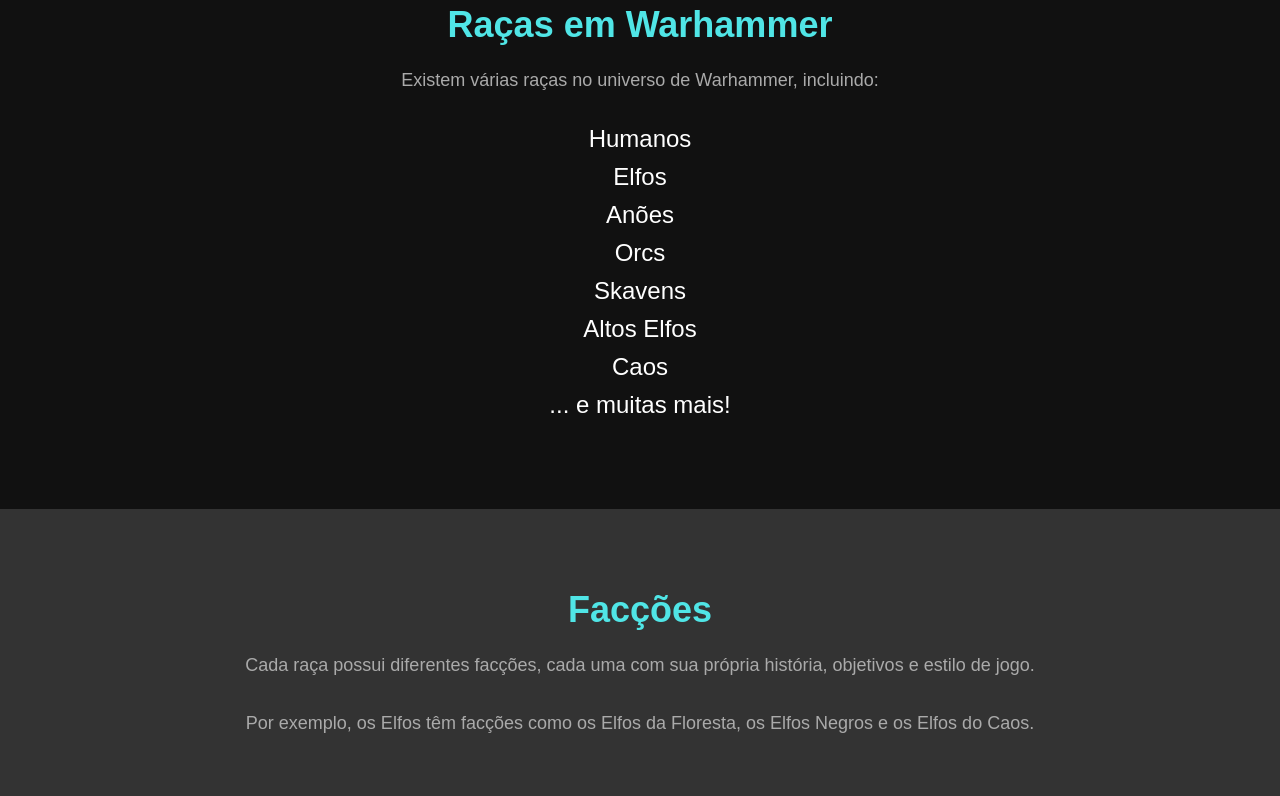
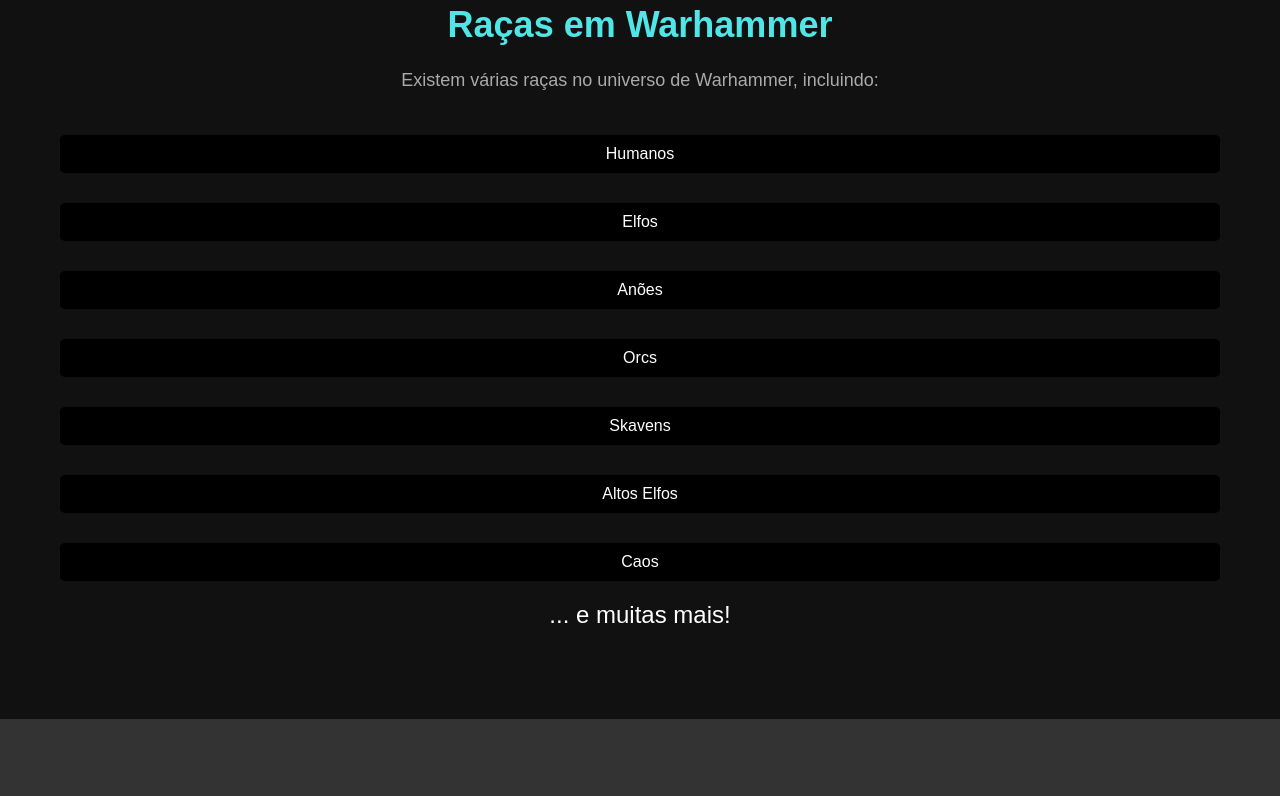
Before and after one commit to Matheus904-12/Warhammer-Pro, a plain HTML site: page index.html in a window 1280 px wide. Shown: the part 1620-2416 px from the top of the page. Drawn offline with nearby package versions, Linux system fonts and the light colour scheme.

Commit message:
até amanhã

```diff
--- a/index.html
+++ b/index.html
@@ -56,16 +56,17 @@
             <h2>Raças em Warhammer</h2>
             <p>Existem várias raças no universo de Warhammer, incluindo:</p>
             <ul>
-                <li>Humanos</li>
-                <li>Elfos</li>
-                <li>Anões</li>
-                <li>Orcs</li>
-                <li>Skavens</li>
-                <li>Altos Elfos</li>
-                <li>Caos</li>
+                <li><button onclick="mostrarModelo('humano')">Humanos</button></li>
+                <li><button onclick="mostrarModelo('elfo')">Elfos</button></li>
+                <li><button onclick="mostrarModelo('anao')">Anões</button></li>
+                <li><button onclick="mostrarModelo('orc')">Orcs</button></li>
+                <li><button onclick="mostrarModelo('skaven')">Skavens</button></li>
+                <li><button onclick="mostrarModelo('alto-elfo')">Altos Elfos</button></li>
+                <li><button onclick="mostrarModelo('caos')">Caos</button></li>
                 <li>... e muitas mais!</li>
             </ul>
         </div>
+        <model-viewer id="model-viewer" src="textures/" alt=""></model-viewer>
     </section>
 
     <section id="factions" class="section-gray">
@@ -229,7 +230,7 @@
                 <div class="card">
                     <div class="card-inner">
                         <div class="card-front">
-                            <img src="img/image1.jpg" alt="Imagem 1">
+                            <img src="img/galeria3.jpg" alt="Imagem 1">
                         </div>
                         <div class="card-back">
                             <p>Descrição da Imagem 1</p>
@@ -271,6 +272,9 @@
 
     <script src="script.js"></script>
     <script type="text/javascript" src="vanilla-tilt.js"></script>
+    <script src="https://threejs.org/build/three.js"></script>
+    <script nomodule src="https://unpkg.com/@google/model-viewer/dist/model-viewer-legacy.js"></script>
+
 </body>
 </body>
 </html>
--- a/script.js
+++ b/script.js
@@ -51,3 +51,23 @@ document.getElementById("loginForm").addEventListener("submit", function(event)
     // Exemplo simples para exibir a mensagem
     document.getElementById("registrationMessage").textContent = "Usuário cadastrado com sucesso!";
 });
+
+function mostrarModelo(raça) {
+    const modelViewer = document.getElementById('model-viewer');
+    switch (raça) {
+        case 'humano':
+            modelViewer.src = 'caminho/para/modelo/humano.glb';
+            modelViewer.alt = 'Modelo de Humano';
+            break;
+        case 'elfo':
+            modelViewer.src = 'caminho/para/modelo/elfo.glb';
+            modelViewer.alt = 'Modelo de Elfo';
+            break;
+        // Adicione os casos para as outras raças aqui
+        default:
+            // Se nenhuma raça corresponder, limpe o modelo
+            modelViewer.src = '';
+            modelViewer.alt = '';
+            break;
+    }
+}
```
Also changed, not shown: img/galeria3.jpg (added), style.css (line endings or trailing spaces).
